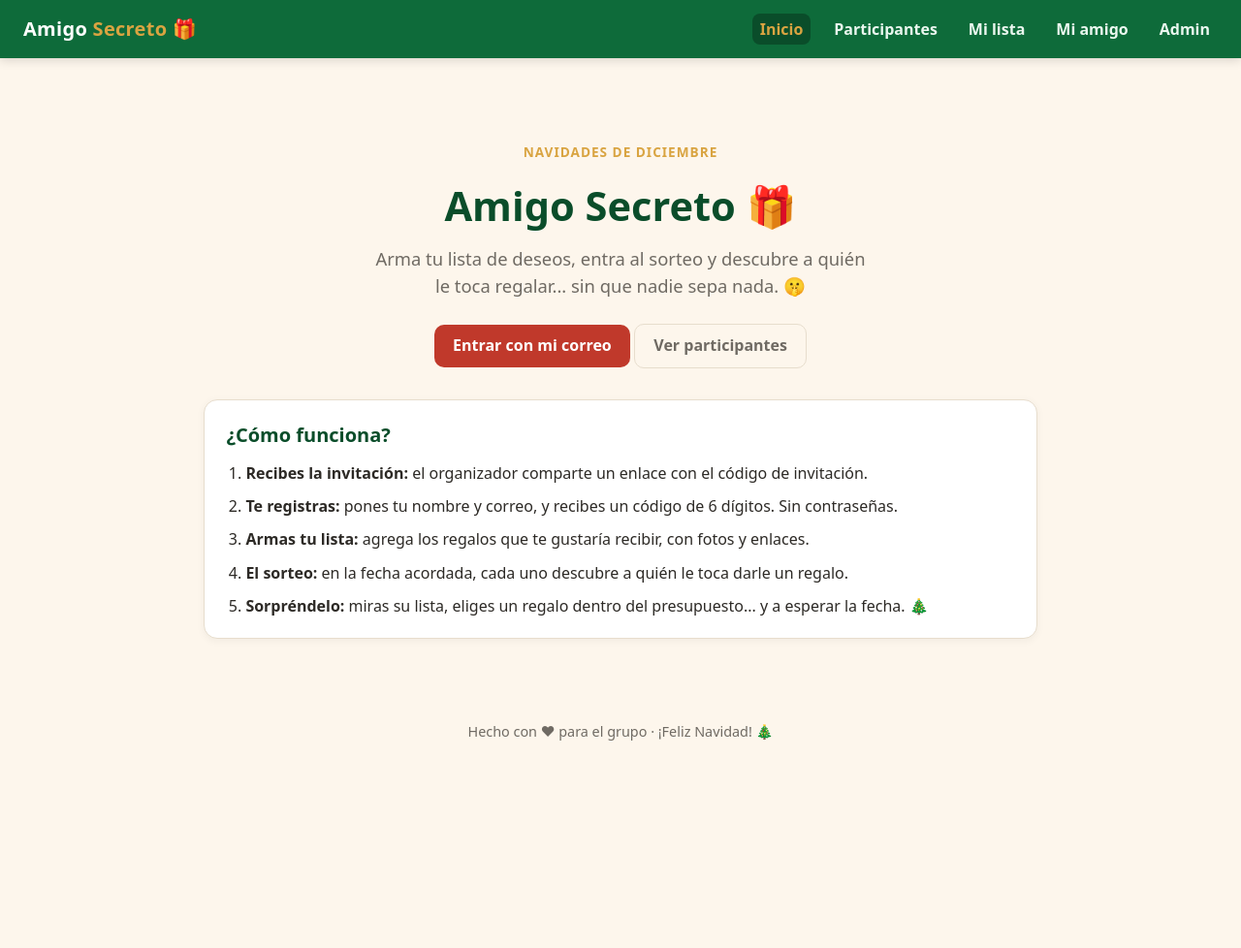
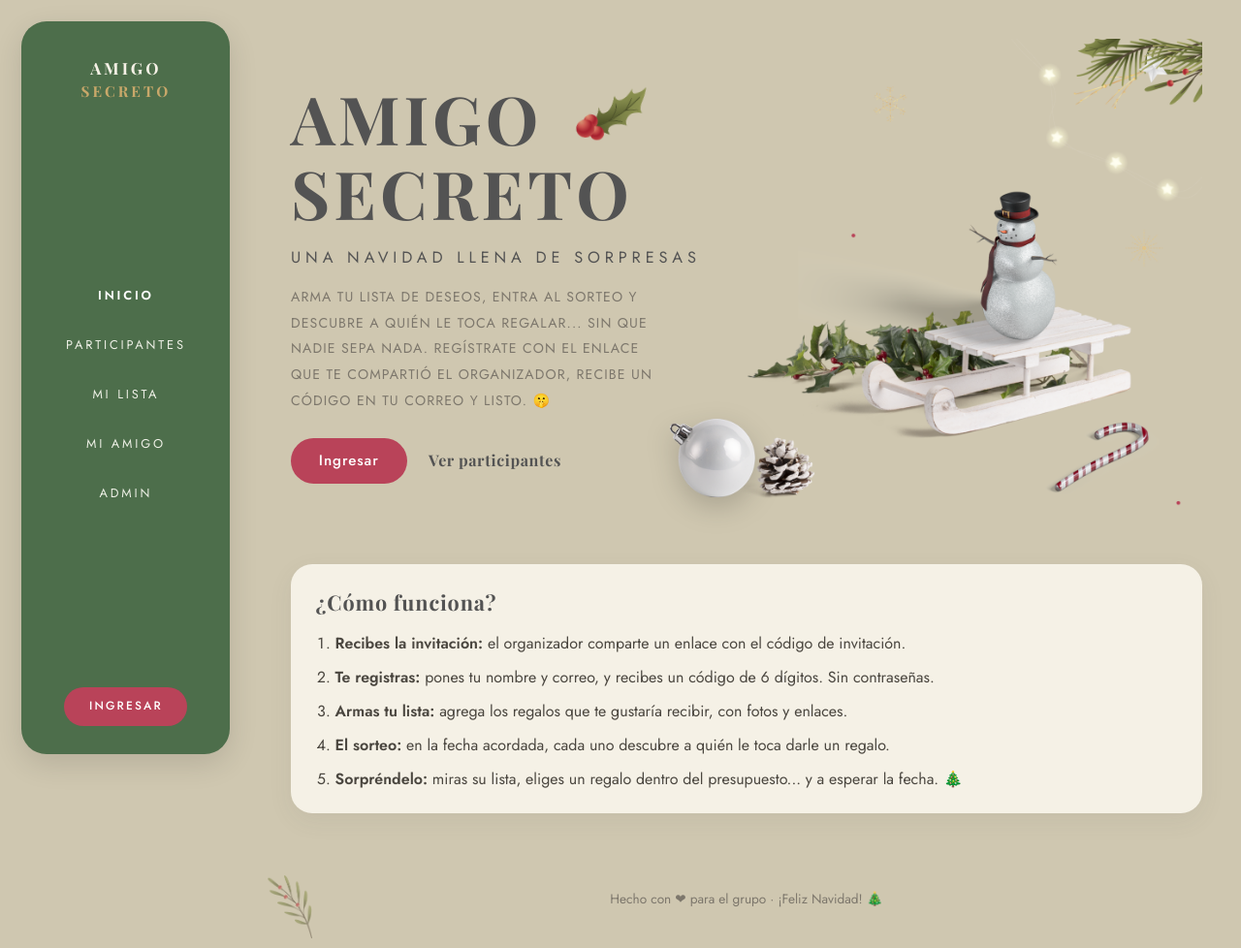
Before and after one commit to DeusExMachina203/CartaMayorAmigoSecreto, an Astro site in the folder frontend/: page / in a window 1280 px wide. Shown: the whole page at 97% size. Before the commit the page ends 800 px from the top, so only its background shows below. Built offline with nearby package versions, Linux system fonts and the light colour scheme; Astro itself is replaced by a stand-in of ours.

Commit message:
Rediseño con la estética del mockup: sidebar verde, tipografías serif/sans, arte del muñeco extraído del PSD

```diff
--- a/frontend/src/layouts/Layout.astro
+++ b/frontend/src/layouts/Layout.astro
@@ -1,7 +1,17 @@
 ---
-// Layout base: cabecera con navegación, estilos globales y pie de página.
+// Layout base con la estética navideña elegante: fondo beige, barra lateral
+// verde con la navegación y tipografías serif (títulos) + sans espaciada.
+// En móvil la barra pasa arriba como cinta horizontal.
 const { titulo = "Amigo Secreto" } = Astro.props;
 const ruta = Astro.url.pathname;
+
+const enlaces = [
+  { href: "/", texto: "Inicio", activo: (p: string) => p === "/" },
+  { href: "/participantes", texto: "Participantes", activo: (p: string) => p.startsWith("/participantes") },
+  { href: "/mi-lista", texto: "Mi lista", activo: (p: string) => p.startsWith("/mi-lista") },
+  { href: "/mi-amigo", texto: "Mi amigo", activo: (p: string) => p.startsWith("/mi-amigo") },
+  { href: "/admin", texto: "Admin", activo: (p: string) => p.startsWith("/admin") },
+];
 ---
 
 <!doctype html>
@@ -11,38 +21,54 @@ const ruta = Astro.url.pathname;
     <meta name="viewport" content="width=device-width, initial-scale=1" />
     <title>{titulo} · Amigo Secreto</title>
     <meta name="description" content="Intercambio de regalos entre amigos 🎁" />
+    <link rel="icon" href="/favicon.svg" type="image/svg+xml" />
+    <link rel="preconnect" href="https://fonts.googleapis.com" />
+    <link rel="preconnect" href="https://fonts.gstatic.com" crossorigin />
+    <link
+      href="https://fonts.googleapis.com/css2?family=Playfair+Display:wght@600;700;800&family=Jost:wght@300;400;500;600&display=swap"
+      rel="stylesheet"
+    />
   </head>
   <body>
-    <header class="cabecera">
-      <a class="logo" href="/">Amigo <span>Secreto</span> 🎁</a>
+    <!-- Barra lateral (desktop) / cinta superior (móvil) -->
+    <aside class="sidebar">
+      <a class="logo" href="/">AMIGO<span>SECRETO</span></a>
+
       <nav>
-        <a href="/" class:list={{ activo: ruta === "/" }}>Inicio</a>
-        <a href="/participantes" class:list={{ activo: ruta === "/participantes/" }}>Participantes</a>
-        <a href="/mi-lista" class:list={{ activo: ruta.startsWith("/mi-lista") }}>Mi lista</a>
-        <a href="/mi-amigo" class:list={{ activo: ruta.startsWith("/mi-amigo") }}>Mi amigo</a>
-        <a href="/admin" class:list={{ activo: ruta.startsWith("/admin") }}>Admin</a>
+        {
+          enlaces.map((e) => (
+            <a href={e.href} class:list={{ activo: e.activo(ruta) }}>
+              {e.texto}
+            </a>
+          ))
+        }
       </nav>
-    </header>
+
+      <a class="ingresar" href="/ingresar">Ingresar</a>
+    </aside>
 
     <main>
       <slot />
     </main>
 
     <footer>
+      <img src="/img/ramita.png" alt="" class="ramita" />
       <p>Hecho con ❤ para el grupo · ¡Feliz Navidad! 🎄</p>
     </footer>
 
     <style is:global>
       :root {
-        --verde: #0e6b3a;
-        --verde-oscuro: #0a4d2a;
-        --rojo: #c0392b;
-        --dorado: #d9a441;
-        --crema: #fdf6ec;
-        --texto: #2d2a26;
-        --gris: #6f6a63;
-        --borde: #e7ddcd;
-        --blanco: #ffffff;
+        --fondo: #cfc7b0;
+        --verde: #4d6e4b;
+        --verde-oscuro: #3d5a3c;
+        --rojo: #b94359;
+        --rojo-oscuro: #a2384d;
+        --titulo: #535353;
+        --texto: #4a463f;
+        --gris: #7d776c;
+        --marfil: #f5f1e6;
+        --borde: #d9d2c2;
+        --dorado: #c9a86a;
       }
       * {
         box-sizing: border-box;
@@ -50,100 +76,152 @@ const ruta = Astro.url.pathname;
       body {
         margin: 0;
         min-height: 100vh;
+        background: var(--fondo);
+        color: var(--texto);
+        font-family: "Jost", system-ui, sans-serif;
+        font-weight: 400;
+        line-height: 1.6;
+      }
+
+      /* ---------- Barra lateral ---------- */
+      .sidebar {
+        position: fixed;
+        inset: 1.4rem auto 1.4rem 1.4rem;
+        width: 215px;
+        background: var(--verde);
+        border-radius: 26px;
         display: flex;
         flex-direction: column;
-        background: var(--crema);
-        color: var(--texto);
-        font-family: system-ui, -apple-system, "Segoe UI", Roboto, sans-serif;
-        line-height: 1.55;
-      }
-      main {
-        flex: 1;
-        width: min(860px, 100% - 2rem);
-        margin-inline: auto;
-        padding-block: 2rem 3rem;
-      }
-      .cabecera {
-        background: var(--verde);
-        color: var(--blanco);
-        padding: 0.9rem 1.5rem;
-        display: flex;
-        flex-wrap: wrap;
-        gap: 0.75rem 1.5rem;
         align-items: center;
         justify-content: space-between;
-        box-shadow: 0 2px 10px rgb(0 0 0 / 0.15);
+        padding: 2.2rem 1rem 1.8rem;
+        z-index: 10;
+        box-shadow: 0 10px 30px rgb(0 0 0 / 0.12);
       }
       .logo {
-        font-size: 1.25rem;
-        font-weight: 800;
-        color: var(--blanco);
+        font-family: "Playfair Display", serif;
+        font-weight: 700;
+        font-size: 1.05rem;
+        letter-spacing: 0.18em;
+        color: var(--marfil);
         text-decoration: none;
-        letter-spacing: 0.3px;
+        text-align: center;
+        line-height: 1.5;
       }
       .logo span {
+        display: block;
+        color: var(--dorado);
+        font-size: 0.95rem;
+      }
+      .sidebar nav {
+        display: flex;
+        flex-direction: column;
+        gap: 1.9rem;
+        text-align: center;
+      }
+      .sidebar nav a {
+        color: #eef0e6;
+        text-decoration: none;
+        text-transform: uppercase;
+        letter-spacing: 0.22em;
+        font-size: 0.8rem;
+        font-weight: 400;
+        transition: color 0.15s;
+      }
+      .sidebar nav a:hover {
         color: var(--dorado);
       }
-      .cabecera nav {
-        display: flex;
-        gap: 1rem;
-        flex-wrap: wrap;
+      .sidebar nav a.activo {
+        color: #fff;
+        font-weight: 600;
       }
-      .cabecera nav a {
-        color: #eaf7ef;
+      .sidebar .ingresar {
+        background: var(--rojo);
+        color: #fff;
         text-decoration: none;
-        font-weight: 600;
-        padding: 0.2rem 0.5rem;
-        border-radius: 8px;
+        text-transform: uppercase;
+        letter-spacing: 0.18em;
+        font-size: 0.75rem;
+        font-weight: 500;
+        padding: 0.65rem 1.6rem;
+        border-radius: 999px;
       }
-      .cabecera nav a:hover {
-        background: var(--verde-oscuro);
+      .sidebar .ingresar:hover {
+        background: var(--rojo-oscuro);
       }
-      .cabecera nav a.activo {
-        background: var(--verde-oscuro);
-        color: var(--dorado);
+
+      /* ---------- Contenido ---------- */
+      main {
+        margin-left: 260px;
+        padding: 2.5rem 2.5rem 3rem;
+        width: calc(100% - 260px);
       }
       footer {
+        margin-left: 260px;
         text-align: center;
         color: var(--gris);
-        padding: 1.2rem;
-        font-size: 0.9rem;
+        padding: 1rem 2rem 1.6rem;
+        font-size: 0.85rem;
+        position: relative;
+      }
+      footer .ramita {
+        position: absolute;
+        left: 1rem;
+        bottom: 0.6rem;
+        width: 46px;
+        opacity: 0.55;
       }
 
       h1 {
-        font-size: 1.9rem;
-        margin: 0 0 0.5rem;
-        color: var(--verde-oscuro);
+        font-family: "Playfair Display", serif;
+        font-weight: 700;
+        font-size: clamp(2rem, 4.5vw, 3.2rem);
+        line-height: 1.12;
+        letter-spacing: 0.06em;
+        text-transform: uppercase;
+        color: var(--titulo);
+        margin: 0 0 0.6rem;
       }
       h2 {
-        font-size: 1.25rem;
-        margin: 1.5rem 0 0.75rem;
-        color: var(--verde-oscuro);
+        font-family: "Playfair Display", serif;
+        font-size: 1.35rem;
+        letter-spacing: 0.04em;
+        color: var(--titulo);
+        margin: 1.6rem 0 0.75rem;
+      }
+
+      .paso {
+        font-size: 0.8rem;
+        font-weight: 500;
+        color: var(--rojo);
+        text-transform: uppercase;
+        letter-spacing: 0.28em;
       }
 
       .tarjeta {
-        background: var(--blanco);
-        border: 1px solid var(--borde);
-        border-radius: 14px;
-        padding: 1.25rem 1.4rem;
-        box-shadow: 0 2px 8px rgb(0 0 0 / 0.05);
+        background: var(--marfil);
+        border-radius: 22px;
+        padding: 1.4rem 1.6rem;
+        box-shadow: 0 8px 24px rgb(83 83 83 / 0.08);
       }
 
       .btn {
         display: inline-block;
         background: var(--rojo);
-        color: var(--blanco);
+        color: #fff;
         border: none;
-        border-radius: 10px;
-        padding: 0.6rem 1.2rem;
-        font-size: 1rem;
-        font-weight: 700;
+        border-radius: 999px;
+        padding: 0.7rem 1.8rem;
+        font-family: "Jost", sans-serif;
+        font-size: 0.95rem;
+        font-weight: 500;
+        letter-spacing: 0.06em;
         cursor: pointer;
         text-decoration: none;
-        transition: transform 0.06s ease, filter 0.15s ease;
+        transition: transform 0.06s ease, background 0.15s ease;
       }
       .btn:hover {
-        filter: brightness(1.08);
+        background: var(--rojo-oscuro);
       }
       .btn:active {
         transform: scale(0.98);
@@ -151,11 +229,17 @@ const ruta = Astro.url.pathname;
       .btn.secundario {
         background: var(--verde);
       }
+      .btn.secundario:hover {
+        background: var(--verde-oscuro);
+      }
       .btn.fantasma {
         background: transparent;
-        color: var(--gris);
-        border: 1px solid var(--borde);
-        font-weight: 600;
+        color: var(--titulo);
+        border: 1px solid #a49d8d;
+        font-weight: 500;
+      }
+      .btn.fantasma:hover {
+        background: rgb(255 255 255 / 0.35);
       }
       .btn:disabled {
         opacity: 0.5;
@@ -164,18 +248,22 @@ const ruta = Astro.url.pathname;
 
       label {
         display: block;
-        font-weight: 600;
-        font-size: 0.9rem;
-        margin: 0.75rem 0 0.25rem;
+        font-weight: 500;
+        font-size: 0.85rem;
+        letter-spacing: 0.08em;
+        text-transform: uppercase;
+        color: var(--gris);
+        margin: 0.9rem 0 0.3rem;
       }
       input,
       textarea {
         width: 100%;
-        padding: 0.55rem 0.7rem;
+        padding: 0.6rem 0.8rem;
         border: 1px solid var(--borde);
-        border-radius: 9px;
+        border-radius: 12px;
         font: inherit;
-        background: #fffdf9;
+        background: #fbf9f2;
+        color: var(--texto);
       }
       input:focus,
       textarea:focus {
@@ -184,34 +272,68 @@ const ruta = Astro.url.pathname;
       }
 
       .aviso {
-        border-radius: 10px;
+        border-radius: 12px;
         padding: 0.7rem 1rem;
         margin: 0.75rem 0;
-        font-weight: 600;
+        font-weight: 500;
         display: none;
       }
       .aviso.error {
         display: block;
-        background: #fdecea;
-        color: var(--rojo);
-        border: 1px solid #f5c6c0;
+        background: #f6e3e3;
+        color: var(--rojo-oscuro);
+        border: 1px solid #e3bcbc;
       }
       .aviso.ok {
         display: block;
-        background: #e8f5ee;
+        background: #e4ecdd;
         color: var(--verde-oscuro);
-        border: 1px solid #bfe3cf;
+        border: 1px solid #bfd0b4;
       }
 
-      .paso {
-        font-size: 0.85rem;
-        font-weight: 800;
-        color: var(--dorado);
-        text-transform: uppercase;
-        letter-spacing: 1px;
+      .oculto {
+        display: none !important;
       }
-      .oculto {
-        display: none;
+
+      /* ---------- Móvil: cinta superior ---------- */
+      @media (max-width: 860px) {
+        .sidebar {
+          inset: 0 0 auto 0;
+          width: 100%;
+          border-radius: 0;
+          flex-direction: row;
+          flex-wrap: wrap;
+          gap: 0.4rem 1rem;
+          padding: 0.7rem 1rem;
+          align-items: center;
+        }
+        .logo {
+          font-size: 0.9rem;
+        }
+        .logo span {
+          display: inline;
+          margin-left: 0.3rem;
+        }
+        .sidebar nav {
+          flex-direction: row;
+          flex-wrap: wrap;
+          gap: 0.9rem;
+          margin-left: auto;
+        }
+        .sidebar nav a {
+          font-size: 0.7rem;
+        }
+        .sidebar .ingresar {
+          display: none;
+        }
+        main {
+          margin: 0;
+          width: 100%;
+          padding: 1.4rem 1.1rem 2rem;
+        }
+        footer {
+          margin: 0;
+        }
       }
     </style>
   </body>
--- a/frontend/src/pages/index.astro
+++ b/frontend/src/pages/index.astro
@@ -3,18 +3,32 @@ import Layout from "../layouts/Layout.astro";
 ---
 
 <Layout titulo="Inicio">
-  <section style="text-align:center; padding: 2.5rem 0 2rem;">
-    <p class="paso">Navidades de diciembre</p>
-    <h1 style="font-size:2.6rem; margin-bottom:0.5rem;">Amigo Secreto 🎁</h1>
-    <p style="font-size:1.15rem; color:var(--gris); max-width:520px; margin:0 auto 1.5rem;">
-      Arma tu lista de deseos, entra al sorteo y descubre a quién le toca
-      regalar... sin que nadie sepa nada. 🤫
-    </p>
-    <a class="btn" href="/ingresar">Entrar con mi correo</a>
-    <a class="btn fantasma" href="/participantes">Ver participantes</a>
+  <section class="hero">
+    <div class="hero-texto">
+      <h1>
+        Amigo
+        <img src="/img/hoja.png" alt="" class="hoja" />
+        <br />Secreto
+      </h1>
+      <p class="subtitulo">Una Navidad llena de sorpresas</p>
+      <p class="descripcion">
+        Arma tu lista de deseos, entra al sorteo y descubre a quién le toca
+        regalar... sin que nadie sepa nada. Regístrate con el enlace que te
+        compartió el organizador, recibe un código en tu correo y listo. 🤫
+      </p>
+      <div class="acciones">
+        <a class="btn" href="/ingresar">Ingresar</a>
+        <a class="enlace-mas" href="/participantes">Ver participantes</a>
+      </div>
+    </div>
+
+    <div class="hero-arte">
+      <img src="/img/hero.png" alt="Muñeco de nieve sobre un trineo blanco" />
+      <img src="/img/bola.png" alt="" class="bola" />
+    </div>
   </section>
 
-  <section class="tarjeta">
+  <section class="tarjeta como">
     <h2 style="margin-top:0;">¿Cómo funciona?</h2>
     <ol style="margin:0; padding-left:1.25rem; display:grid; gap:0.6rem;">
       <li><strong>Recibes la invitación:</strong> el organizador comparte un enlace con el código de invitación.</li>
@@ -25,3 +39,97 @@ import Layout from "../layouts/Layout.astro";
     </ol>
   </section>
 </Layout>
+
+<style>
+  .hero {
+    display: grid;
+    grid-template-columns: minmax(300px, 1fr) minmax(0, 1.1fr);
+    gap: 2rem;
+    align-items: center;
+    min-height: 62vh;
+  }
+  .hero-texto h1 {
+    font-size: clamp(2.6rem, 5.5vw, 4.3rem);
+    position: relative;
+    display: inline-block;
+  }
+  .hoja {
+    width: 78px;
+    margin-left: 0.8rem;
+    vertical-align: baseline;
+    transform: translateY(-0.4rem) rotate(-8deg);
+  }
+  .subtitulo {
+    margin: 0.4rem 0 0.8rem;
+    text-transform: uppercase;
+    letter-spacing: 0.3em;
+    font-weight: 400;
+    font-size: 1.02rem;
+    color: var(--titulo);
+  }
+  .descripcion {
+    max-width: 46ch;
+    color: var(--gris);
+    text-transform: uppercase;
+    font-size: 0.88rem;
+    letter-spacing: 0.08em;
+    line-height: 1.9;
+  }
+  .acciones {
+    display: flex;
+    align-items: center;
+    gap: 1.4rem;
+    margin-top: 1.6rem;
+  }
+  .enlace-mas {
+    color: var(--titulo);
+    font-family: "Playfair Display", serif;
+    font-weight: 700;
+    letter-spacing: 0.04em;
+    text-decoration: none;
+    border-bottom: 2px solid transparent;
+  }
+  .enlace-mas:hover {
+    border-color: var(--dorado);
+  }
+  .hero-arte {
+    position: relative;
+    align-self: stretch;
+  }
+  .hero-arte img:first-child {
+    width: 100%;
+    height: auto;
+    display: block;
+  }
+  .bola {
+    position: absolute;
+    left: -4.6rem;
+    bottom: 1.8rem;
+    width: 88px;
+    filter: drop-shadow(0 10px 14px rgb(0 0 0 / 0.18));
+  }
+  .como {
+    margin-top: 2.5rem;
+  }
+
+  @media (max-width: 1000px) {
+    .hero {
+      grid-template-columns: 1fr;
+      min-height: 0;
+    }
+    .hero-arte {
+      max-width: 520px;
+      margin-inline: auto;
+    }
+    .bola {
+      left: -2.4rem;
+      bottom: 0.5rem;
+    }
+    .descripcion {
+      text-transform: none;
+      letter-spacing: 0;
+      font-size: 1rem;
+      line-height: 1.7;
+    }
+  }
+</style>
```
Also changed, not shown: frontend/public/img/bola.png (added), frontend/public/img/hero.png (added), frontend/public/img/hoja.png (added), frontend/public/img/ramita.png (added).
